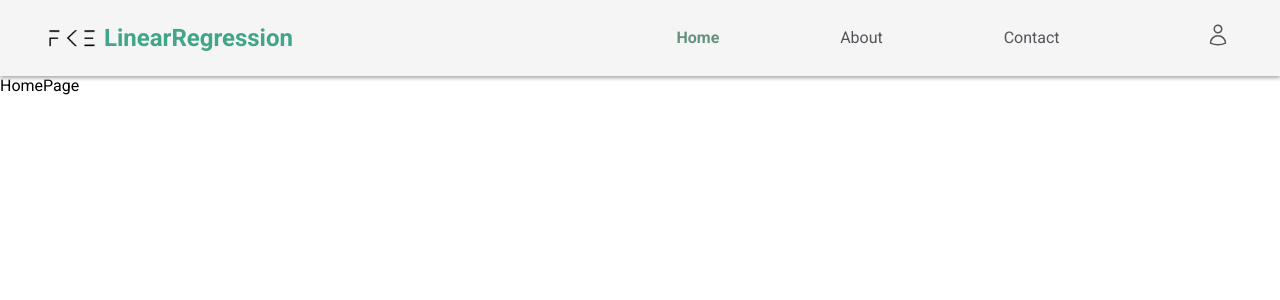
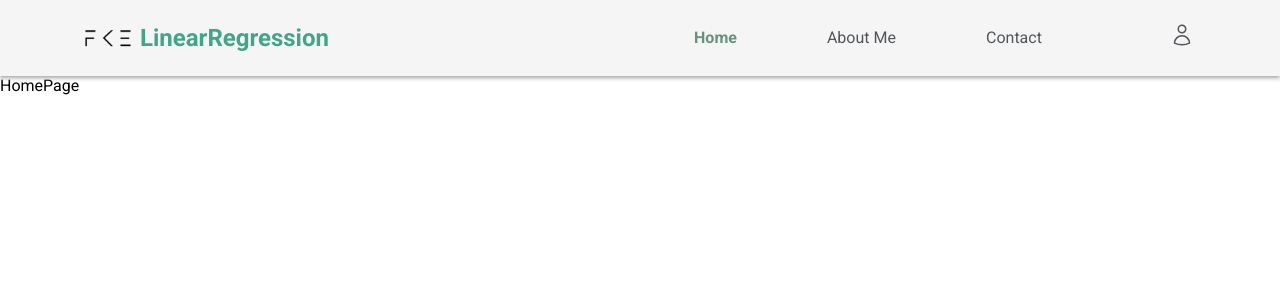
Before and after one commit to feyzaerat/simple-linear-regression-client, a React (Create React App) app: page / in a window 1280 px wide. Shown: the top 300 px of the page. Built offline with nearby package versions, Linux system fonts and the light colour scheme.

Commit message:
modified navbar

```diff
--- a/src/components/Navbar/Navbar.tsx
+++ b/src/components/Navbar/Navbar.tsx
@@ -35,13 +35,13 @@ const Navbar: React.FC = () => {
 
   return (
     <header className="navbar">
-      <div className="navbar__container w-100 justify-space-between">
+      <div className="navbar__container w-100 justify-space-around">
         <div className="navbar__logo w-100 align-i-center d-flex">
           <img src={logo} className="w64" alt="logo" />
           LinearRegression
         </div>
         <nav
-          className={`justify-space-around navbar__links ${isMenuOpen ? "active" : ""}`}
+          className={`justify-space-evenly navbar__links ${isMenuOpen ? "active" : ""}`}
         >
 
           <NavLink
@@ -54,7 +54,7 @@ const Navbar: React.FC = () => {
             to="/about"
             className={({ isActive }) => (isActive ? "bold text-success" : "")}
           >
-            About
+            About Me
           </NavLink>
 
           <NavLink
@@ -75,9 +75,9 @@ const Navbar: React.FC = () => {
           </button>
           {isProfileMenuOpen && (
             <div className="navbar__profile-menu text-right absolute d-flex">
-              <Link to="#profile">Profilim</Link>
-              <Link to="#settings">Ayarlar</Link>
-              <Link to="#logout">Çıkış Yap</Link>
+              <Link to="#profile">Profile</Link>
+              <Link to="#settings">Settings</Link>
+              <Link to="#logout">Exit</Link>
             </div>
           )}
         </div>
```
